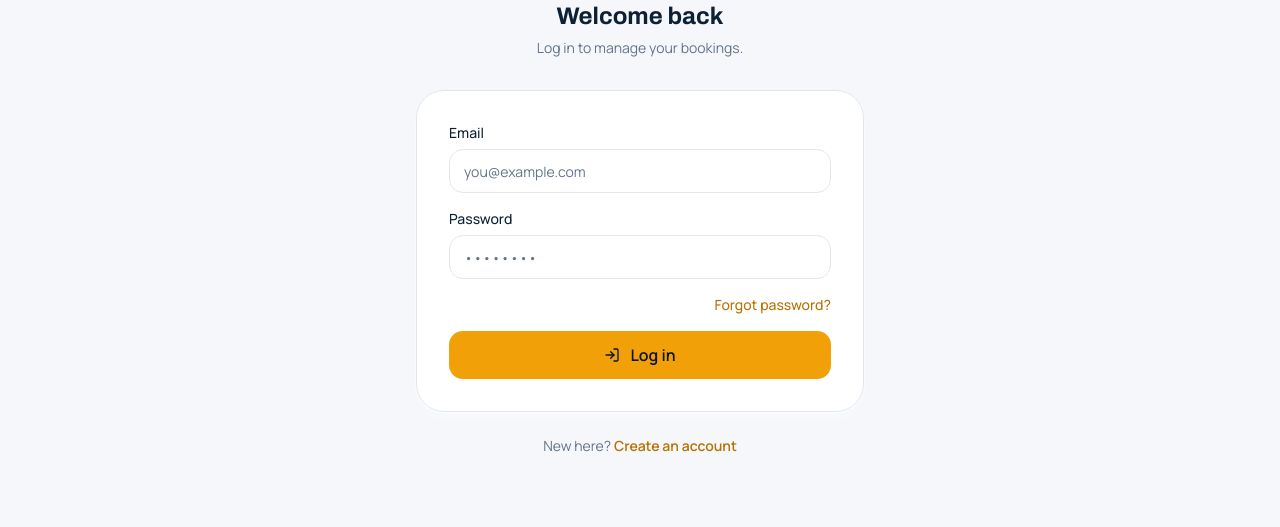
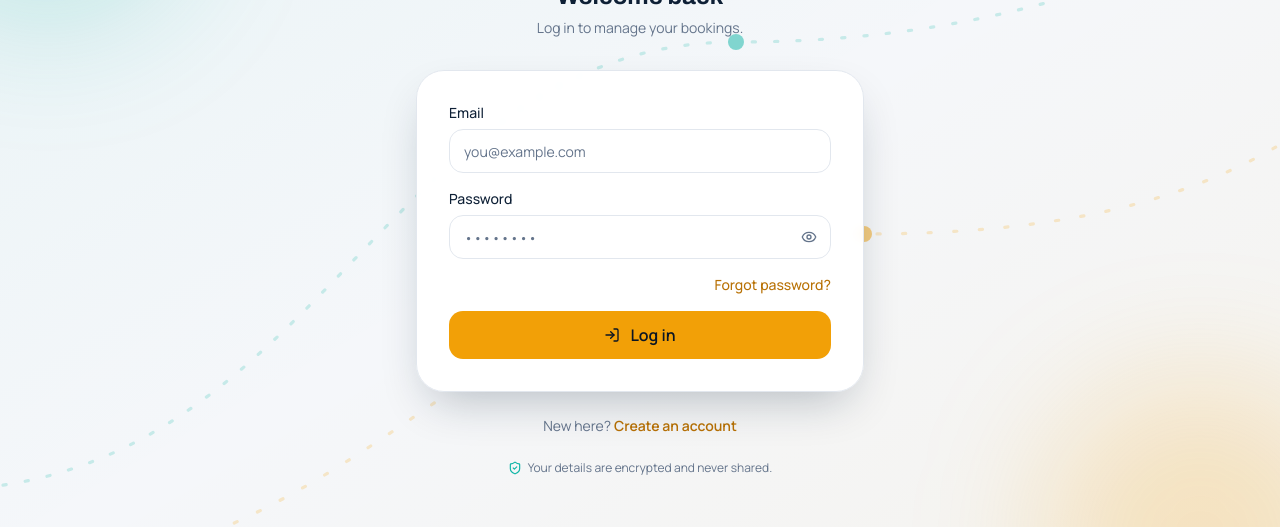
Before and after one commit to abhiwebdev75/Akash-car-rental, a React (Vite) app in the folder frontend/: page /login in a window 1280 px wide. Shown: the part 231-758 px from the top of the page. Built offline with nearby package versions, Linux system fonts and the light colour scheme; no server answers.

Commit message:
adjust password togle

```diff
--- /dev/null
+++ b/frontend/src/components/AuthBackdrop.jsx
@@ -0,0 +1,61 @@
+import { ShieldCheck } from 'lucide-react';
+
+/**
+ * Decorative full-bleed backdrop for the auth pages (login / register / verify /
+ * reset). Sits behind the card via absolute positioning: a navy gradient base,
+ * two softly-animated gradient orbs (signal + route), a dashed route-line motif,
+ * and a faint grid. All decorative, so it's aria-hidden and pointer-events-none.
+ *
+ * Render it as the first child of a `relative` container that also holds the
+ * form card.
+ */
+export function AuthBackdrop() {
+  return (
+    <div className="pointer-events-none absolute inset-0 overflow-hidden" aria-hidden="true">
+      {/* Base wash — subtle in light mode, deep navy in dark. */}
+      <div className="absolute inset-0 bg-gradient-to-br from-route/5 via-transparent to-signal/5 dark:from-ink-900 dark:via-ink-800 dark:to-ink-900" />
+
+      {/* Gradient orbs */}
+      <div className="absolute -left-24 -top-24 h-72 w-72 rounded-full bg-route/20 blur-3xl animate-fade-in dark:bg-route/25" />
+      <div className="absolute -bottom-32 -right-20 h-80 w-80 rounded-full bg-signal/20 blur-3xl animate-fade-in dark:bg-signal/20" />
+
+      {/* Route-line motif */}
+      <svg
+        className="absolute inset-0 h-full w-full opacity-[0.5] dark:opacity-[0.25]"
+        viewBox="0 0 800 600"
+        fill="none"
+        preserveAspectRatio="xMidYMid slice"
+      >
+        <path
+          d="M-40 480 C 200 480, 240 200, 460 200 S 760 120, 860 120"
+          className="stroke-route/40"
+          strokeWidth="2"
+          strokeDasharray="2 12"
+          strokeLinecap="round"
+        />
+        <path
+          d="M-40 540 C 240 540, 300 320, 540 320 S 820 240, 900 200"
+          className="stroke-signal/40"
+          strokeWidth="2"
+          strokeDasharray="2 14"
+          strokeLinecap="round"
+        />
+        <circle cx="460" cy="200" r="5" className="fill-route" />
+        <circle cx="540" cy="320" r="5" className="fill-signal" />
+      </svg>
+    </div>
+  );
+}
+
+/**
+ * A slim trust strip shown under the auth card — a light, reassuring footer that
+ * fills the otherwise-empty space without competing with the form.
+ */
+export function AuthTrustNote() {
+  return (
+    <p className="mt-6 flex items-center justify-center gap-1.5 text-xs text-muted">
+      <ShieldCheck className="h-3.5 w-3.5 text-route" />
+      Your details are encrypted and never shared.
+    </p>
+  );
+}
--- a/frontend/src/pages/ForgotPassword.jsx
+++ b/frontend/src/pages/ForgotPassword.jsx
@@ -5,6 +5,7 @@ import { KeyRound } from 'lucide-react';
 import { authApi } from '../features/auth/api';
 import { Button } from '../components/ui/Button';
 import { Input } from '../components/ui/Input';
+import { AuthBackdrop, AuthTrustNote } from '../components/AuthBackdrop';
 import { Logo } from '../components/Logo';
 import { ROUTES } from '../lib/constants';
 import { extractApiError } from '../lib/apiClient';
@@ -32,8 +33,9 @@ export default function ForgotPassword() {
   };
 
   return (
-    <div className="container-page flex min-h-[calc(100vh-4rem)] items-center justify-center py-12">
-      <div className="w-full max-w-md">
+    <div className="relative flex min-h-[calc(100vh-4rem)] items-center justify-center overflow-hidden px-4 py-12">
+      <AuthBackdrop />
+      <div className="relative w-full max-w-md animate-scale-in">
         <div className="mb-8 flex flex-col items-center text-center">
           <Logo showWordmark={false} />
           <h1 className="mt-4 font-display text-2xl font-bold text-fg-strong">Forgot password</h1>
@@ -44,7 +46,7 @@ export default function ForgotPassword() {
 
         <form
           onSubmit={handleSubmit(onSubmit)}
-          className="space-y-4 rounded-2xl border border-hair bg-card p-6 shadow-card sm:p-8"
+          className="space-y-4 rounded-2xl border border-hair bg-card/95 p-6 shadow-pop backdrop-blur-sm sm:p-8"
           noValidate
         >
           {serverError && (
@@ -85,6 +87,8 @@ export default function ForgotPassword() {
             Back to log in
           </Link>
         </p>
+
+        <AuthTrustNote />
       </div>
     </div>
   );
--- a/frontend/src/pages/Login.jsx
+++ b/frontend/src/pages/Login.jsx
@@ -5,6 +5,8 @@ import { LogIn } from 'lucide-react';
 import { useAuth } from '../context/AuthContext';
 import { Button } from '../components/ui/Button';
 import { Input } from '../components/ui/Input';
+import { PasswordInput } from '../components/ui/PasswordInput';
+import { AuthBackdrop, AuthTrustNote } from '../components/AuthBackdrop';
 import { Logo } from '../components/Logo';
 import { ROUTES } from '../lib/constants';
 import { extractApiError } from '../lib/apiClient';
@@ -45,8 +47,9 @@ export default function Login() {
   };
 
   return (
-    <div className="container-page flex min-h-[calc(100vh-4rem)] items-center justify-center py-12">
-      <div className="w-full max-w-md">
+    <div className="relative flex min-h-[calc(100vh-4rem)] items-center justify-center overflow-hidden px-4 py-12">
+      <AuthBackdrop />
+      <div className="relative w-full max-w-md animate-scale-in">
         <div className="mb-8 flex flex-col items-center text-center">
           <Logo showWordmark={false} />
           <h1 className="mt-4 font-display text-2xl font-bold text-fg-strong">Welcome back</h1>
@@ -55,7 +58,7 @@ export default function Login() {
 
         <form
           onSubmit={handleSubmit(onSubmit)}
-          className="space-y-4 rounded-2xl border border-hair bg-card p-6 shadow-card sm:p-8"
+          className="space-y-4 rounded-2xl border border-hair bg-card/95 p-6 shadow-pop backdrop-blur-sm sm:p-8"
           noValidate
         >
           {serverError && (
@@ -83,8 +86,7 @@ export default function Login() {
               pattern: { value: /^[^\s@]+@[^\s@]+\.[^\s@]+$/, message: 'Enter a valid email' },
             })}
           />
-          <Input
-            type="password"
+          <PasswordInput
             label="Password"
             autoComplete="current-password"
             placeholder="••••••••"
@@ -122,6 +124,8 @@ export default function Login() {
             Create an account
           </Link>
         </p>
+
+        <AuthTrustNote />
       </div>
     </div>
   );
--- a/frontend/src/pages/Register.jsx
+++ b/frontend/src/pages/Register.jsx
@@ -5,6 +5,8 @@ import { UserPlus } from 'lucide-react';
 import { useAuth } from '../context/AuthContext';
 import { Button } from '../components/ui/Button';
 import { Input } from '../components/ui/Input';
+import { PasswordInput } from '../components/ui/PasswordInput';
+import { AuthBackdrop, AuthTrustNote } from '../components/AuthBackdrop';
 import { Logo } from '../components/Logo';
 import { ROUTES } from '../lib/constants';
 import { extractApiError } from '../lib/apiClient';
@@ -43,8 +45,9 @@ export default function Register() {
   };
 
   return (
-    <div className="container-page flex min-h-[calc(100vh-4rem)] items-center justify-center py-12">
-      <div className="w-full max-w-md">
+    <div className="relative flex min-h-[calc(100vh-4rem)] items-center justify-center overflow-hidden px-4 py-12">
+      <AuthBackdrop />
+      <div className="relative w-full max-w-md animate-scale-in">
         <div className="mb-8 flex flex-col items-center text-center">
           <Logo showWordmark={false} />
           <h1 className="mt-4 font-display text-2xl font-bold text-fg-strong">Create your account</h1>
@@ -53,7 +56,7 @@ export default function Register() {
 
         <form
           onSubmit={handleSubmit(onSubmit)}
-          className="space-y-4 rounded-2xl border border-hair bg-card p-6 shadow-card sm:p-8"
+          className="space-y-4 rounded-2xl border border-hair bg-card/95 p-6 shadow-pop backdrop-blur-sm sm:p-8"
           noValidate
         >
           {serverError && (
@@ -97,8 +100,7 @@ export default function Register() {
               pattern: { value: /^[0-9+\-\s]{7,15}$/, message: 'Enter a valid phone number' },
             })}
           />
-          <Input
-            type="password"
+          <PasswordInput
             label="Password"
             autoComplete="new-password"
             placeholder="At least 8 characters"
@@ -108,8 +110,7 @@ export default function Register() {
               minLength: { value: 8, message: 'Use at least 8 characters' },
             })}
           />
-          <Input
-            type="password"
+          <PasswordInput
             label="Confirm password"
             autoComplete="new-password"
             placeholder="Re-enter your password"
@@ -141,6 +142,8 @@ export default function Register() {
             Log in
           </Link>
         </p>
+
+        <AuthTrustNote />
       </div>
     </div>
   );
--- a/frontend/src/pages/ResetPassword.jsx
+++ b/frontend/src/pages/ResetPassword.jsx
@@ -5,6 +5,8 @@ import { ShieldCheck } from 'lucide-react';
 import { authApi } from '../features/auth/api';
 import { Button } from '../components/ui/Button';
 import { Input } from '../components/ui/Input';
+import { PasswordInput } from '../components/ui/PasswordInput';
+import { AuthBackdrop, AuthTrustNote } from '../components/AuthBackdrop';
 import { Logo } from '../components/Logo';
 import { ROUTES } from '../lib/constants';
 import { extractApiError } from '../lib/apiClient';
@@ -41,8 +43,9 @@ export default function ResetPassword() {
   };
 
   return (
-    <div className="container-page flex min-h-[calc(100vh-4rem)] items-center justify-center py-12">
-      <div className="w-full max-w-md">
+    <div className="relative flex min-h-[calc(100vh-4rem)] items-center justify-center overflow-hidden px-4 py-12">
+      <AuthBackdrop />
+      <div className="relative w-full max-w-md animate-scale-in">
         <div className="mb-8 flex flex-col items-center text-center">
           <Logo showWordmark={false} />
           <h1 className="mt-4 font-display text-2xl font-bold text-fg-strong">Reset password</h1>
@@ -53,7 +56,7 @@ export default function ResetPassword() {
 
         <form
           onSubmit={handleSubmit(onSubmit)}
-          className="space-y-4 rounded-2xl border border-hair bg-card p-6 shadow-card sm:p-8"
+          className="space-y-4 rounded-2xl border border-hair bg-card/95 p-6 shadow-pop backdrop-blur-sm sm:p-8"
           noValidate
         >
           {serverError && (
@@ -78,8 +81,7 @@ export default function ResetPassword() {
               pattern: { value: /^\d{6}$/, message: 'The code is 6 digits' },
             })}
           />
-          <Input
-            type="password"
+          <PasswordInput
             label="New password"
             autoComplete="new-password"
             placeholder="At least 8 characters"
@@ -89,8 +91,7 @@ export default function ResetPassword() {
               minLength: { value: 8, message: 'Use at least 8 characters' },
             })}
           />
-          <Input
-            type="password"
+          <PasswordInput
             label="Confirm new password"
             autoComplete="new-password"
             placeholder="Re-enter your password"
@@ -118,6 +119,8 @@ export default function ResetPassword() {
             Request again
           </Link>
         </p>
+
+        <AuthTrustNote />
       </div>
     </div>
   );
--- a/frontend/src/pages/VerifyEmail.jsx
+++ b/frontend/src/pages/VerifyEmail.jsx
@@ -6,6 +6,7 @@ import { useAuth } from '../context/AuthContext';
 import { authApi } from '../features/auth/api';
 import { Button } from '../components/ui/Button';
 import { Input } from '../components/ui/Input';
+import { AuthBackdrop, AuthTrustNote } from '../components/AuthBackdrop';
 import { Logo } from '../components/Logo';
 import { ROUTES } from '../lib/constants';
 import { extractApiError } from '../lib/apiClient';
@@ -73,8 +74,9 @@ export default function VerifyEmail() {
   };
 
   return (
-    <div className="container-page flex min-h-[calc(100vh-4rem)] items-center justify-center py-12">
-      <div className="w-full max-w-md">
+    <div className="relative flex min-h-[calc(100vh-4rem)] items-center justify-center overflow-hidden px-4 py-12">
+      <AuthBackdrop />
+      <div className="relative w-full max-w-md animate-scale-in">
         <div className="mb-8 flex flex-col items-center text-center">
           <Logo showWordmark={false} />
           <h1 className="mt-4 font-display text-2xl font-bold text-fg-strong">Verify your email</h1>
@@ -85,7 +87,7 @@ export default function VerifyEmail() {
 
         <form
           onSubmit={handleSubmit(onSubmit)}
-          className="space-y-4 rounded-2xl border border-hair bg-card p-6 shadow-card sm:p-8"
+          className="space-y-4 rounded-2xl border border-hair bg-card/95 p-6 shadow-pop backdrop-blur-sm sm:p-8"
           noValidate
         >
           {serverError ? (
@@ -144,6 +146,8 @@ export default function VerifyEmail() {
             Start over
           </Link>
         </p>
+
+        <AuthTrustNote />
       </div>
     </div>
   );
```
